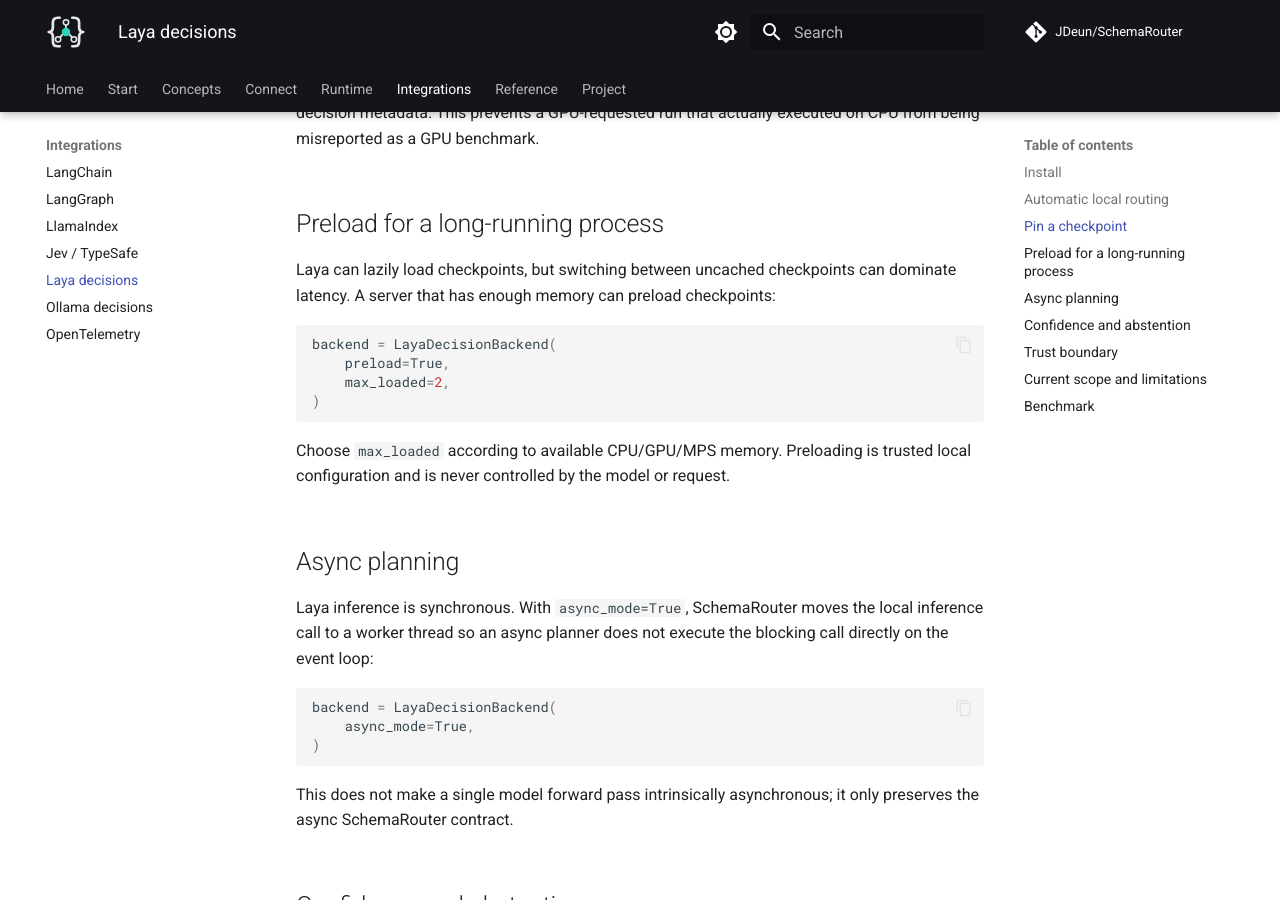
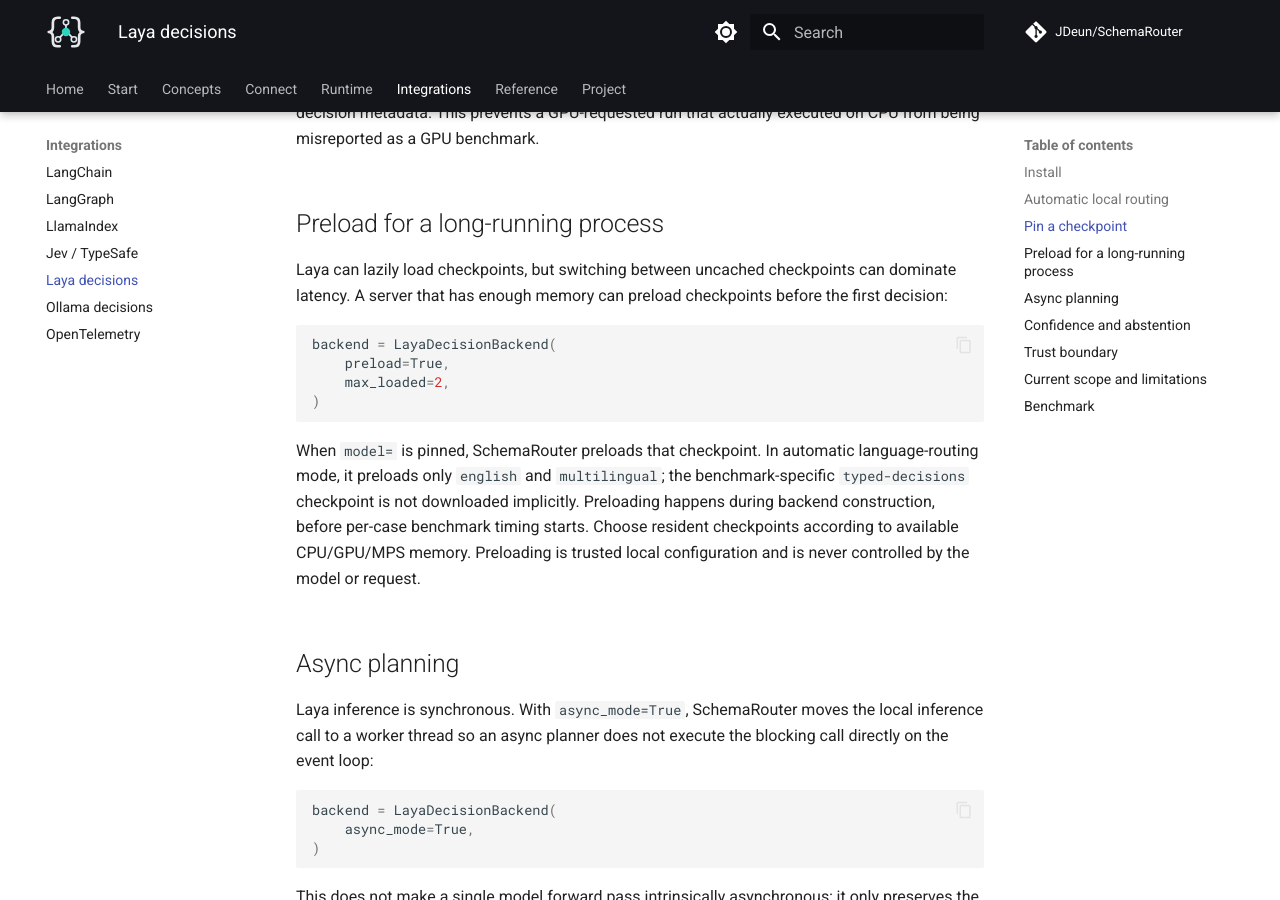
Before and after one commit to JDeun/SchemaRouter, an MkDocs documentation site: the page built from docs/integrations/laya.md, in a window 1280 px wide and 900 px high, scrolled down 1764 px. Built offline with MkDocs 1.6.1 and Material for MkDocs 9.7.7, drawn with Linux system fonts in a browser that asks for light colours; comment, search, counter and statistics services are not loaded.

Commit message:
docs: define selective Laya preload timing

````diff
--- a/docs/integrations/laya.md
+++ b/docs/integrations/laya.md
@@ -78,7 +78,7 @@
 ## Preload for a long-running process
 
 Laya can lazily load checkpoints, but switching between uncached checkpoints can dominate latency.
-A server that has enough memory can preload checkpoints:
+A server that has enough memory can preload checkpoints before the first decision:
 
 ```python
 backend = LayaDecisionBackend(
@@ -87,8 +87,12 @@
 )
 ```
 
-Choose `max_loaded` according to available CPU/GPU/MPS memory. Preloading is trusted local
-configuration and is never controlled by the model or request.
+When `model=` is pinned, SchemaRouter preloads that checkpoint. In automatic language-routing
+mode, it preloads only `english` and `multilingual`; the benchmark-specific
+`typed-decisions` checkpoint is not downloaded implicitly. Preloading happens during backend
+construction, before per-case benchmark timing starts. Choose resident checkpoints according to
+available CPU/GPU/MPS memory. Preloading is trusted local configuration and is never controlled by
+the model or request.
 
 ## Async planning
 
````
